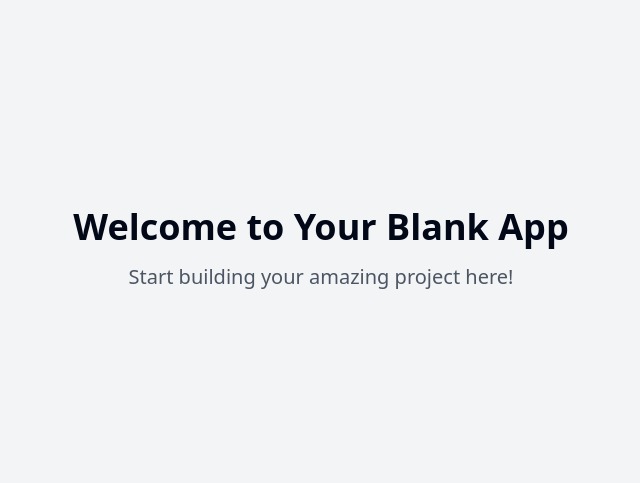
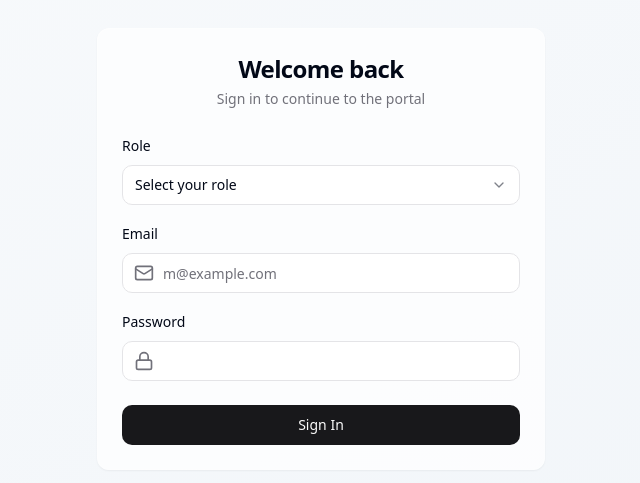
Before and after one commit to PraneethEmandi/SE-PROJECT, a React (Vite) app: page / in a window 1280 px wide. Shown: the part 151-634 px from the top of the page, without its empty margins (319-959 px from the left). Built offline with nearby package versions, Linux system fonts and the light colour scheme.

Commit message:
Add UI for requirement requests
This commit adds a user interface for submitting and managing various types of requests, including user authentication, customizable forms, approval workflows, document uploads, and status tracking.

```diff
--- a/src/App.tsx
+++ b/src/App.tsx
@@ -1,8 +1,10 @@
+
 import { Toaster } from "@/components/ui/toaster";
 import { Toaster as Sonner } from "@/components/ui/sonner";
 import { TooltipProvider } from "@/components/ui/tooltip";
 import { QueryClient, QueryClientProvider } from "@tanstack/react-query";
 import { BrowserRouter, Routes, Route } from "react-router-dom";
+import LoginPage from "./pages/auth/LoginPage";
 import Index from "./pages/Index";
 import NotFound from "./pages/NotFound";
 
@@ -15,8 +17,8 @@ const App = () => (
       <Sonner />
       <BrowserRouter>
         <Routes>
-          <Route path="/" element={<Index />} />
-          {/* ADD ALL CUSTOM ROUTES ABOVE THE CATCH-ALL "*" ROUTE */}
+          <Route path="/" element={<LoginPage />} />
+          <Route path="/dashboard" element={<Index />} />
           <Route path="*" element={<NotFound />} />
         </Routes>
       </BrowserRouter>
--- /dev/null
+++ b/src/components/layout/DashboardLayout.tsx
@@ -0,0 +1,77 @@
+
+import { useState } from "react";
+import { Bell, Menu, X } from "lucide-react";
+import { Button } from "@/components/ui/button";
+import { cn } from "@/lib/utils";
+
+interface DashboardLayoutProps {
+  children: React.ReactNode;
+}
+
+const DashboardLayout = ({ children }: DashboardLayoutProps) => {
+  const [sidebarOpen, setSidebarOpen] = useState(true);
+
+  return (
+    <div className="min-h-screen bg-gradient-to-br from-slate-50 to-slate-100">
+      {/* Header */}
+      <header className="fixed top-0 z-50 w-full glass border-b">
+        <div className="flex h-16 items-center justify-between px-4">
+          <div className="flex items-center gap-4">
+            <Button
+              variant="ghost"
+              size="icon"
+              onClick={() => setSidebarOpen(!sidebarOpen)}
+            >
+              {sidebarOpen ? <X className="h-5 w-5" /> : <Menu className="h-5 w-5" />}
+            </Button>
+            <h1 className="text-xl font-semibold">Requirements Portal</h1>
+          </div>
+          <div className="flex items-center gap-4">
+            <Button variant="ghost" size="icon">
+              <Bell className="h-5 w-5" />
+            </Button>
+            <Button variant="ghost" size="sm">Sign Out</Button>
+          </div>
+        </div>
+      </header>
+
+      {/* Sidebar */}
+      <aside
+        className={cn(
+          "fixed left-0 top-16 z-40 h-[calc(100vh-4rem)] w-64 transform glass border-r transition-transform duration-200 ease-in-out",
+          !sidebarOpen && "-translate-x-full"
+        )}
+      >
+        <nav className="space-y-2 p-4">
+          <Button variant="ghost" className="w-full justify-start">
+            Dashboard
+          </Button>
+          <Button variant="ghost" className="w-full justify-start">
+            New Request
+          </Button>
+          <Button variant="ghost" className="w-full justify-start">
+            My Requests
+          </Button>
+          <Button variant="ghost" className="w-full justify-start">
+            Settings
+          </Button>
+        </nav>
+      </aside>
+
+      {/* Main Content */}
+      <main
+        className={cn(
+          "min-h-[calc(100vh-4rem)] transition-all duration-200 ease-in-out",
+          sidebarOpen ? "ml-64" : "ml-0",
+          "pt-16 px-4"
+        )}
+      >
+        <div className="container mx-auto py-6 animate-fade-in">
+          {children}
+        </div>
+      </main>
+    </div>
+  );
+};
+
+export default DashboardLayout;
--- a/src/index.css
+++ b/src/index.css
@@ -1,3 +1,4 @@
+
 @tailwind base;
 @tailwind components;
 @tailwind utilities;
@@ -13,80 +14,29 @@
     --popover: 0 0% 100%;
     --popover-foreground: 222.2 84% 4.9%;
 
-    --primary: 222.2 47.4% 11.2%;
-    --primary-foreground: 210 40% 98%;
+    --primary: 240 5.9% 10%;
+    --primary-foreground: 0 0% 98%;
 
-    --secondary: 210 40% 96.1%;
-    --secondary-foreground: 222.2 47.4% 11.2%;
+    --secondary: 240 4.8% 95.9%;
+    --secondary-foreground: 240 5.9% 10%;
 
-    --muted: 210 40% 96.1%;
-    --muted-foreground: 215.4 16.3% 46.9%;
+    --muted: 240 4.8% 95.9%;
+    --muted-foreground: 240 3.8% 46.1%;
 
-    --accent: 210 40% 96.1%;
-    --accent-foreground: 222.2 47.4% 11.2%;
+    --accent: 240 4.8% 95.9%;
+    --accent-foreground: 240 5.9% 10%;
 
     --destructive: 0 84.2% 60.2%;
-    --destructive-foreground: 210 40% 98%;
+    --destructive-foreground: 0 0% 98%;
 
-    --border: 214.3 31.8% 91.4%;
-    --input: 214.3 31.8% 91.4%;
-    --ring: 222.2 84% 4.9%;
+    --success: 142.1 76.2% 36.3%;
+    --success-foreground: 355.7 100% 97.3%;
 
-    --radius: 0.5rem;
+    --border: 240 5.9% 90%;
+    --input: 240 5.9% 90%;
+    --ring: 142.1 76.2% 36.3%;
 
-    --sidebar-background: 0 0% 98%;
-
-    --sidebar-foreground: 240 5.3% 26.1%;
-
-    --sidebar-primary: 240 5.9% 10%;
-
-    --sidebar-primary-foreground: 0 0% 98%;
-
-    --sidebar-accent: 240 4.8% 95.9%;
-
-    --sidebar-accent-foreground: 240 5.9% 10%;
-
-    --sidebar-border: 220 13% 91%;
-
-    --sidebar-ring: 217.2 91.2% 59.8%;
-  }
-
-  .dark {
-    --background: 222.2 84% 4.9%;
-    --foreground: 210 40% 98%;
-
-    --card: 222.2 84% 4.9%;
-    --card-foreground: 210 40% 98%;
-
-    --popover: 222.2 84% 4.9%;
-    --popover-foreground: 210 40% 98%;
-
-    --primary: 210 40% 98%;
-    --primary-foreground: 222.2 47.4% 11.2%;
-
-    --secondary: 217.2 32.6% 17.5%;
-    --secondary-foreground: 210 40% 98%;
-
-    --muted: 217.2 32.6% 17.5%;
-    --muted-foreground: 215 20.2% 65.1%;
-
-    --accent: 217.2 32.6% 17.5%;
-    --accent-foreground: 210 40% 98%;
-
-    --destructive: 0 62.8% 30.6%;
-    --destructive-foreground: 210 40% 98%;
-
-    --border: 217.2 32.6% 17.5%;
-    --input: 217.2 32.6% 17.5%;
-    --ring: 212.7 26.8% 83.9%;
-    --sidebar-background: 240 5.9% 10%;
-    --sidebar-foreground: 240 4.8% 95.9%;
-    --sidebar-primary: 224.3 76.3% 48%;
-    --sidebar-primary-foreground: 0 0% 100%;
-    --sidebar-accent: 240 3.7% 15.9%;
-    --sidebar-accent-foreground: 240 4.8% 95.9%;
-    --sidebar-border: 240 3.7% 15.9%;
-    --sidebar-ring: 217.2 91.2% 59.8%;
+    --radius: 0.75rem;
   }
 }
 
@@ -94,8 +44,44 @@
   * {
     @apply border-border;
   }
-
   body {
     @apply bg-background text-foreground;
   }
 }
+
+/* Custom animations */
+@keyframes fadeIn {
+  from { opacity: 0; }
+  to { opacity: 1; }
+}
+
+@keyframes slideInUp {
+  from {
+    transform: translateY(10px);
+    opacity: 0;
+  }
+  to {
+    transform: translateY(0);
+    opacity: 1;
+  }
+}
+
+.animate-fade-in {
+  animation: fadeIn 0.5s ease-out forwards;
+}
+
+.animate-slide-up {
+  animation: slideInUp 0.5s ease-out forwards;
+}
+
+/* Glass effect */
+.glass {
+  background: rgba(255, 255, 255, 0.7);
+  backdrop-filter: blur(10px);
+  border: 1px solid rgba(255, 255, 255, 0.2);
+}
+
+.dark .glass {
+  background: rgba(17, 17, 17, 0.7);
+  border: 1px solid rgba(255, 255, 255, 0.1);
+}
--- a/src/pages/Index.tsx
+++ b/src/pages/Index.tsx
@@ -1,13 +1,61 @@
-// Update this page (the content is just a fallback if you fail to update the page)
+
+import { Card } from "@/components/ui/card";
+import DashboardLayout from "@/components/layout/DashboardLayout";
+import { Button } from "@/components/ui/button";
+import { FileText, PlusCircle } from "lucide-react";
 
 const Index = () => {
   return (
-    <div className="min-h-screen flex items-center justify-center bg-gray-100">
-      <div className="text-center">
-        <h1 className="text-4xl font-bold mb-4">Welcome to Your Blank App</h1>
-        <p className="text-xl text-gray-600">Start building your amazing project here!</p>
+    <DashboardLayout>
+      <div className="space-y-8">
+        {/* Welcome Section */}
+        <section className="space-y-4">
+          <h2 className="text-3xl font-bold tracking-tight">Welcome back, Student</h2>
+          <p className="text-muted-foreground">
+            Manage your requests and track their status from your personalized dashboard.
+          </p>
+        </section>
+
+        {/* Quick Actions */}
+        <section className="grid gap-4 md:grid-cols-2 lg:grid-cols-4">
+          <Card className="p-6 glass space-y-4">
+            <div className="flex items-center justify-between">
+              <h3 className="font-semibold">New Request</h3>
+              <PlusCircle className="h-5 w-5 text-muted-foreground" />
+            </div>
+            <p className="text-sm text-muted-foreground">Create a new permission request</p>
+            <Button className="w-full">Start Request</Button>
+          </Card>
+
+          <Card className="p-6 glass space-y-4">
+            <div className="flex items-center justify-between">
+              <h3 className="font-semibold">Active Requests</h3>
+              <FileText className="h-5 w-5 text-muted-foreground" />
+            </div>
+            <p className="text-2xl font-bold">3</p>
+            <Button variant="outline" className="w-full">View All</Button>
+          </Card>
+        </section>
+
+        {/* Recent Requests */}
+        <section className="space-y-4">
+          <h3 className="text-xl font-semibold">Recent Requests</h3>
+          <div className="grid gap-4">
+            {[1, 2, 3].map((i) => (
+              <Card key={i} className="p-4 glass">
+                <div className="flex items-center justify-between">
+                  <div>
+                    <h4 className="font-semibold">Event Permission Request</h4>
+                    <p className="text-sm text-muted-foreground">Submitted on March {i}, 2024</p>
+                  </div>
+                  <Button variant="outline" size="sm">View Details</Button>
+                </div>
+              </Card>
+            ))}
+          </div>
+        </section>
       </div>
-    </div>
+    </DashboardLayout>
   );
 };
 
--- /dev/null
+++ b/src/pages/auth/LoginPage.tsx
@@ -0,0 +1,72 @@
+
+import { useState } from "react";
+import { Card, CardContent, CardDescription, CardFooter, CardHeader, CardTitle } from "@/components/ui/card";
+import { Button } from "@/components/ui/button";
+import { Input } from "@/components/ui/input";
+import { Label } from "@/components/ui/label";
+import { Select, SelectContent, SelectItem, SelectTrigger, SelectValue } from "@/components/ui/select";
+import { Lock, Mail } from "lucide-react";
+
+const LoginPage = () => {
+  const [role, setRole] = useState<string>("");
+
+  return (
+    <div className="min-h-screen w-full flex items-center justify-center bg-gradient-to-br from-slate-50 to-slate-100 p-4">
+      <div className="w-full max-w-md animate-fade-in">
+        <Card className="glass">
+          <CardHeader className="space-y-1">
+            <CardTitle className="text-2xl font-bold text-center">Welcome back</CardTitle>
+            <CardDescription className="text-center">
+              Sign in to continue to the portal
+            </CardDescription>
+          </CardHeader>
+          <CardContent className="space-y-4">
+            <div className="space-y-2">
+              <Label htmlFor="role">Role</Label>
+              <Select value={role} onValueChange={setRole}>
+                <SelectTrigger>
+                  <SelectValue placeholder="Select your role" />
+                </SelectTrigger>
+                <SelectContent>
+                  <SelectItem value="student">Student</SelectItem>
+                  <SelectItem value="faculty">Faculty Advisor</SelectItem>
+                  <SelectItem value="admin">Administrator</SelectItem>
+                </SelectContent>
+              </Select>
+            </div>
+            <div className="space-y-2">
+              <Label htmlFor="email">Email</Label>
+              <div className="relative">
+                <Input
+                  id="email"
+                  type="email"
+                  placeholder="m@example.com"
+                  className="pl-10"
+                />
+                <Mail className="absolute left-3 top-2.5 h-5 w-5 text-muted-foreground" />
+              </div>
+            </div>
+            <div className="space-y-2">
+              <Label htmlFor="password">Password</Label>
+              <div className="relative">
+                <Input
+                  id="password"
+                  type="password"
+                  className="pl-10"
+                />
+                <Lock className="absolute left-3 top-2.5 h-5 w-5 text-muted-foreground" />
+              </div>
+            </div>
+          </CardContent>
+          <CardFooter>
+            <Button className="w-full bg-primary hover:bg-primary/90 text-primary-foreground">
+              Sign In
+            </Button>
+          </CardFooter>
+        </Card>
+      </div>
+    </div>
+  );
+};
+
+export default LoginPage;
```
